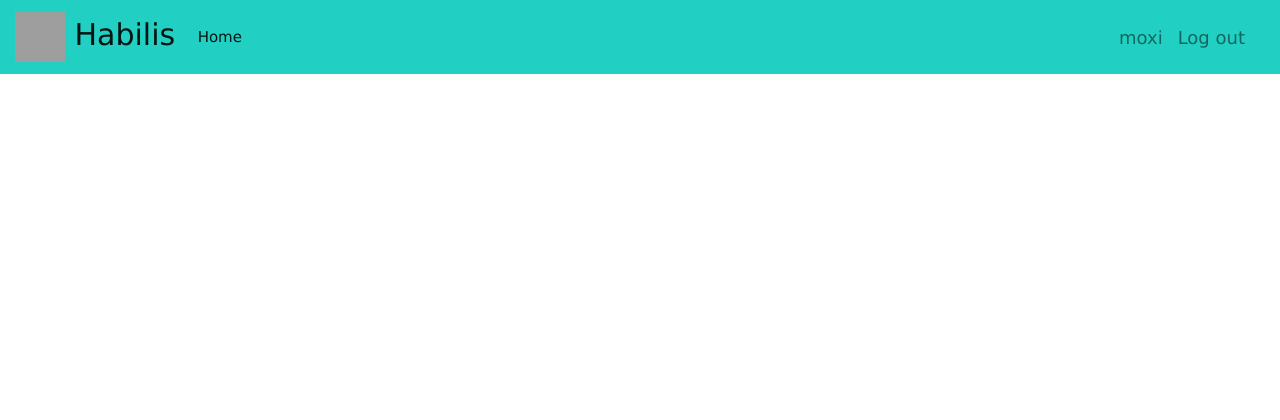
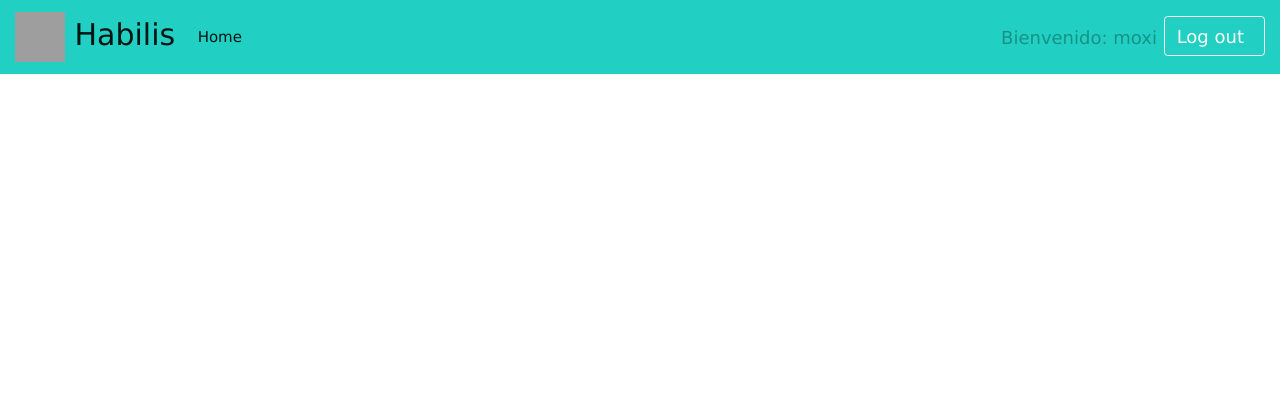
Before and after one commit to EstebanCardenas/HabilisPMC-20201, a Django app: page / in a window 1280 px wide. Shown: the top 420 px of the page. Run offline with Django 3.2, Linux system fonts and the light colour scheme; a user stored in the database is signed in; parts of the project's set-up code (start-up, migrations or seed data) failed here and were passed over; some libraries are stand-ins or nearby versions; grey boxes are pictures that could not be loaded.

Commit message:
Cambios en los botones

```diff
--- a/habilis/settings.py
+++ b/habilis/settings.py
@@ -41,11 +41,14 @@ INSTALLED_APPS = [
     'eps',
     'medicamentos',
     'usuarios',
+    'crispy_forms',
 
 ]
 
+CRISPY_TEMPLATE_PACK = 'bootstrap4'
+
 LOGIN_URL = "/login/auth0"
-LOGIN_REDIRECT_URL = "/"
+LOGIN_REDIRECT_URL = "/autenticado/"
 LOGOUT_REDIRECT_URL = "https://habilis.auth0.com/v2/logout?returnTo=http%3A%2F%2F127.0.0.1:8000"
 
 SOCIAL_AUTH_TRAILING_SLASH = False # Remove end slash from routes
--- a/habilis/templates/base.html
+++ b/habilis/templates/base.html
@@ -20,12 +20,12 @@
               <form class="form-inline my-2 my-lg-0">
                 {% if user.is_authenticated %}
                 <ul class="nav navbar-nav navbar-right">
-                    <li><a style="font-size:120%" class="nav-link">{{ user.username }}</a></li>
-                    <li><a style="font-size:120%; padding-right:20px" class="nav-link" href="/logout">Log out</a></li>
+                    <li><a style="font-size:120%" class="nav-link disabled">Bienvenido: {{ user.username }} </a></li>
+                    <li><a style="font-size:120%; padding-right:20px" class="btn btn-outline-light" href="/logout" role="Button">Log out</a></li>
                 </ul>
                 {% else %}
                 <ul class="nav navbar-nav navbar-right">
-                    <li><a style="font-size:120%; padding-right:20px" class="navbar-link" href="/login/auth0">Login</a></li>
+                    <li><a style="font-size:120%; padding-right:20px" class="btn btn-outline-light" href="/login/auth0"role="Button">Login</a></li>
                 </ul>
                 {% endif %}
               </form>
--- a/usuarios/formsMedico.py
+++ b/usuarios/formsMedico.py
@@ -20,7 +20,7 @@ class FormularioOrdenMedica(forms.Form):
     m = Medico.objects.get(user_id=userIdMedico)
 
 
-    nombreMedico = forms.CharField(label="Nombre Médico", initial=m.nombre)
+    nombreMedico = forms.CharField(label="Nombre Médico", initial=m.nombre )
     especialidad = forms.CharField(label="Especialidad", initial=m.especialidad)
     edad = forms.CharField(label="Edad", initial=m.edad)
     registroMedico = forms.CharField(label="Número de registro médico", initial=m.regMedico)
--- a/usuarios/templates/medico2.html
+++ b/usuarios/templates/medico2.html
@@ -1,11 +1,12 @@
 {% extends 'base.html' %}
 
+
+{% load crispy_forms_tags %}
 {% block content %}
-
 <form method="POST"> {% csrf_token %}
 
     <h3>Medico</h3>
-    {{ form.as_p }}
+    {{ form|crispy }}
     <input class="btn btn-outline-secondary" type="submit" value="Enviar"/>
 </form>
 
```
